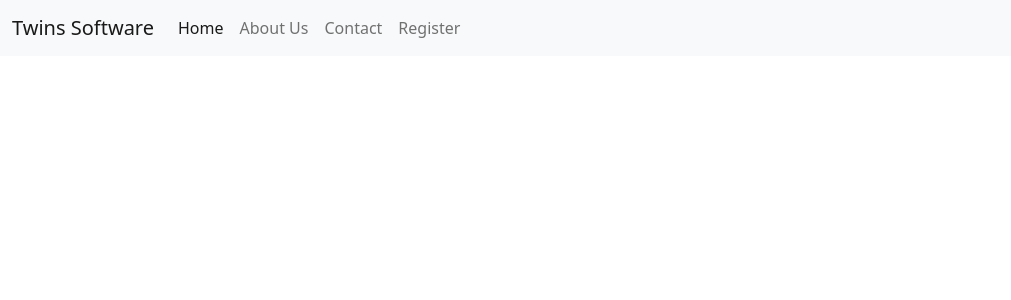
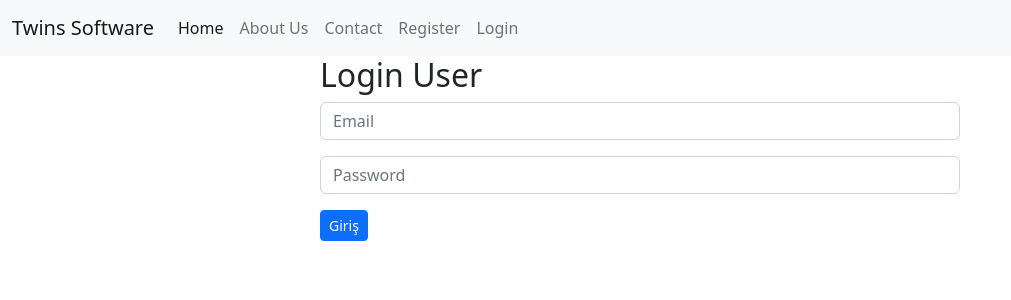
Before and after one commit to ynskrc23/reactapp, a React (Create React App) app: page /login in a window 1280 px wide. Shown: the top 300 px of the page, without its empty margins (0-1011 px from the left). Built offline with nearby package versions, Linux system fonts and the light colour scheme.

Commit message:
login form oluşturuldu

```diff
--- a/src/App.js
+++ b/src/App.js
@@ -6,7 +6,9 @@ import Contact from "./components/Contact";
 import {Routes, Route} from "react-router";
 import {BrowserRouter as Router} from 'react-router-dom';
 import { Register } from "./components/Register";
+import { Login } from "./components/Login";
 import Thanks from "./components/Thanks";
+import Account from "./components/Account";
 
 function App(){
     return(
@@ -18,7 +20,9 @@ function App(){
                     <Route exact path="/about" element={<About/>}></Route>
                     <Route exact path="/contact" element={<Contact/>}></Route>
                     <Route exact path="/register" element={<Register/>}></Route>
+                    <Route exact path="/login" element={<Login/>}></Route>
                     <Route exact path="/thanks" element={<Thanks/>}></Route>
+                    <Route exact path="/account" element={<Account/>}></Route>
                 </Routes>
             </Router>
         </>
--- /dev/null
+++ b/src/components/Account.js
@@ -0,0 +1,9 @@
+import React from 'react'
+
+export const Account = () => {
+  return (
+    <div>Hoşgeldin kullanıcı</div>
+  )
+}
+
+export default Account
--- /dev/null
+++ b/src/components/Login.js
@@ -0,0 +1,34 @@
+import React, { useState } from 'react'
+import { useNavigate } from 'react-router';
+
+export const Login = () => {
+
+    const [email,setEmail] = useState("");
+    const [password,setPassword] = useState("");
+    const navigate = useNavigate();
+
+    async function LoginUser(){
+        let item = {password,email}
+        let result = await fetch("http://127.0.0.1:8000/api/login-user",{
+            method:"POST",
+            headers:{
+                "Content-Type": "application/json"
+            },
+            body: JSON.stringify(item)
+        });
+        result = await result.json();
+        console.warn("result",result);
+        navigate("/account");
+    }
+
+    return (
+        <div className='col-sm-6 offset-sm-3'>
+            <h2>Login User</h2>
+            <input type="text" value={email} onChange={(e) => setEmail(e.target.value)} className='form-control mb-3' placeholder='Email'/>
+            <input type="text" value={password} onChange={(e) => setPassword(e.target.value)} className='form-control mb-3' placeholder='Password'/>
+            <button onClick={LoginUser} className='btn btn-sm btn-primary'>Giriş</button>
+        </div>
+    )
+}
+
+export default Login
--- a/src/components/Navbar.js
+++ b/src/components/Navbar.js
@@ -23,6 +23,9 @@ export const Navbar = () => {
                         <li class="nav-item">
                             <Link class="nav-link" to="/register">Register</Link>
                         </li>
+                        <li class="nav-item">
+                            <Link class="nav-link" to="/login">Login</Link>
+                        </li>
                     </ul>
                 </div>
             </div>
--- a/src/components/Register.js
+++ b/src/components/Register.js
@@ -20,7 +20,7 @@ export const Register = () => {
         });
         result = await result.json();
         console.warn("result",result);
-        if(result['email'] == "Email already exists"){
+        if(result['email'] === "Email already exists"){
             alert(result["email"]);
         }
         else {
```
